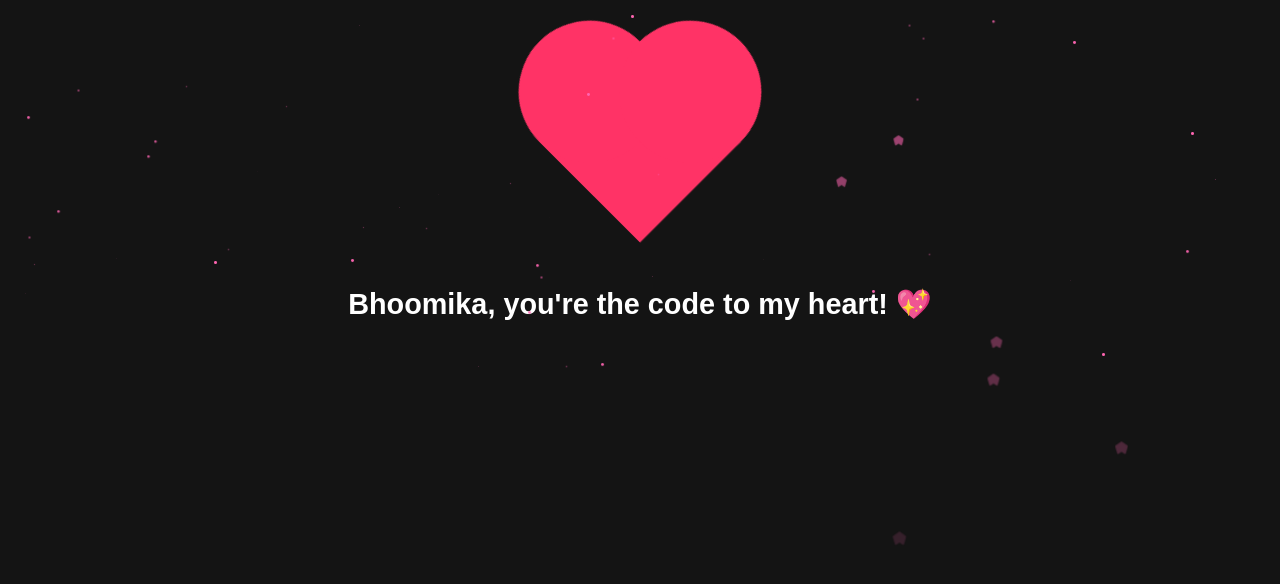
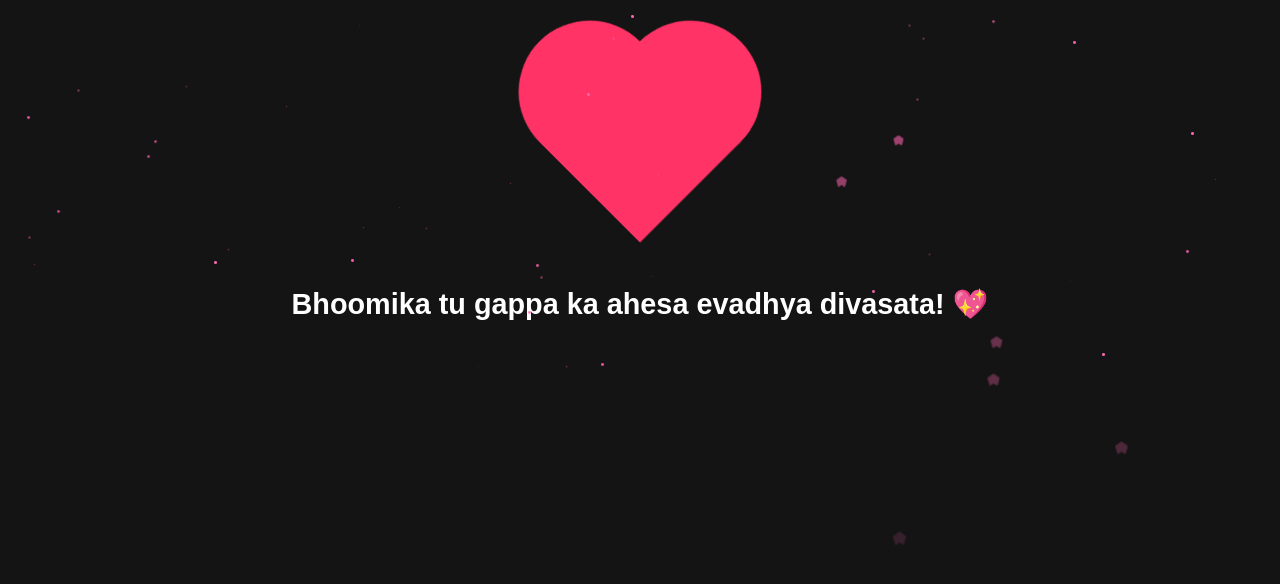
Before and after one commit to ShravanKukkyan/falling_for_you, a plain HTML site: page index.html in a window 1280 px wide. Shown: the part 148-732 px from the top of the page. Drawn offline with Linux system fonts and the light colour scheme.

Commit message:
index.html

```diff
--- a/index.html
+++ b/index.html
@@ -111,7 +111,7 @@
     <div class="heart-container">
         <div class="heart"></div>
     </div>
-    <div class="message">Bhoomika, you're the code to my heart! 💖</div>
+    <div class="message">Bhoomika tu gappa ka ahesa evadhya divasata! 💖</div>
     <div class="sparkles"></div>
     <script>
         document.addEventListener('DOMContentLoaded', () => {
```
